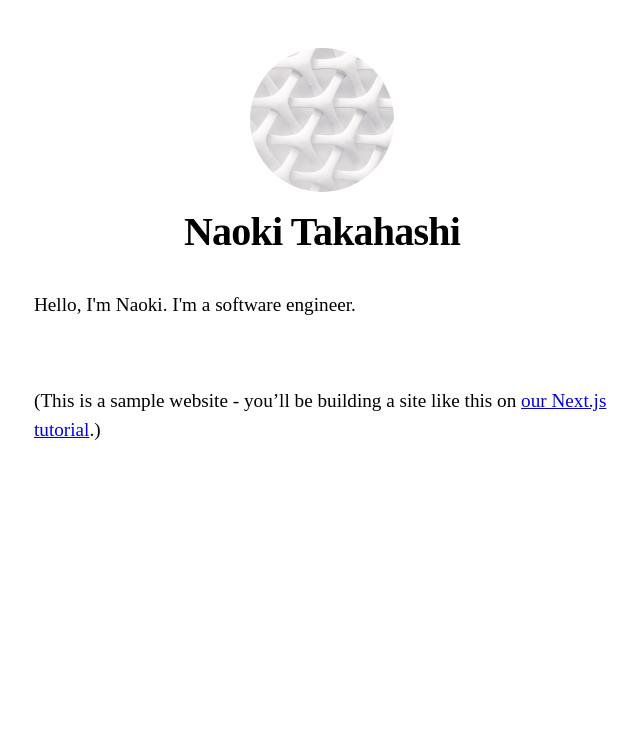
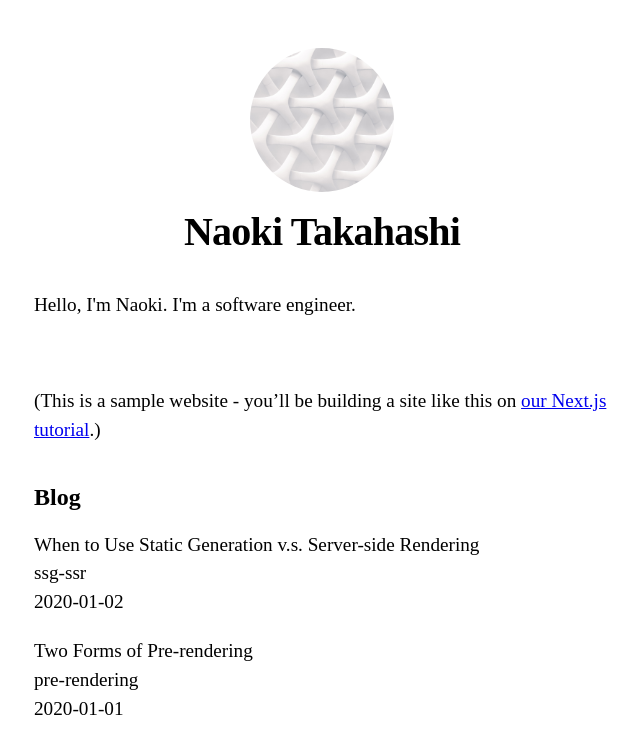
Before and after one commit to nemuki/nextjs-blog-tutorial, a Next.js app: page / in a window 1280 px wide. Shown: the top 754 px of the page, without its empty margins (318-958 px from the left). Built offline with nearby package versions, Linux system fonts and the light colour scheme.

Commit message:
allPostsData の読み取り https://nextjs.org/learn/basics/data-fetching/implement-getstaticprops

```diff
--- a/pages/index.js
+++ b/pages/index.js
@@ -3,7 +3,7 @@
 import utilStyles from '../styles/utils.module.css'
 import {getSortedPostsData} from "../lib/posts";
 
-export default function Home() {
+export default function Home({allPostsData}) {
     return (
         <Layout home>
             <Head>
@@ -15,6 +15,22 @@
                     (This is a sample website - you’ll be building a site like this on{' '}
                     <a href="https://nextjs.org/learn">our Next.js tutorial</a>.)
                 </p>
+            </section>
+            <section className={`${utilStyles.headingMd} ${utilStyles.padding1px}`}>
+                <h2 className={utilStyles.headingLg}>
+                    Blog
+                </h2>
+                <ul className={utilStyles.list}>
+                    {allPostsData.map(({id, date, title}) => (
+                        <li className={utilStyles.listItem} key={id}>
+                            {title}
+                            <br/>
+                            {id}
+                            <br/>
+                            {date}
+                        </li>
+                    ))}
+                </ul>
             </section>
         </Layout>
     )
```
